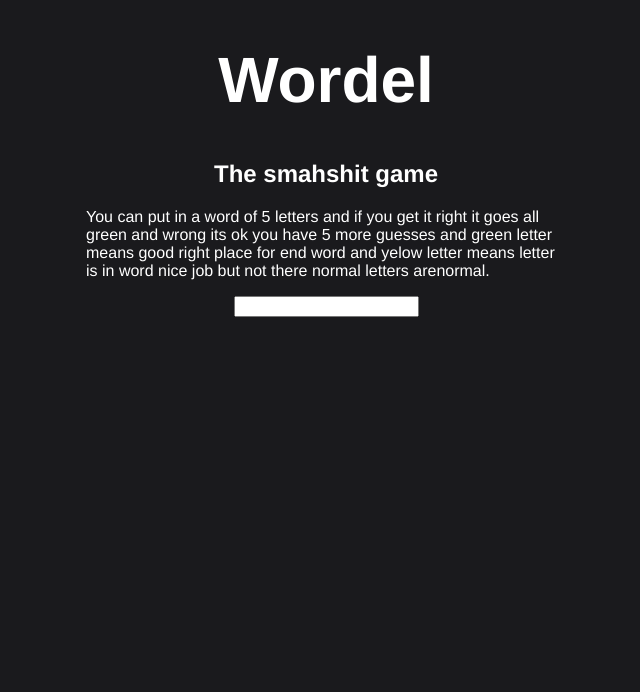
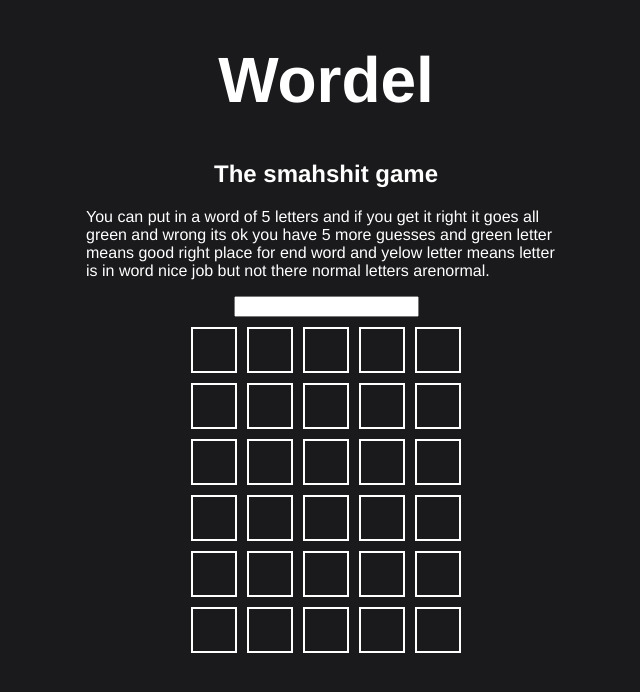
Before and after one commit to rahzekarma/wordle-clone, a PHP site: page /practice.html in a window 1280 px wide. Shown: the top 692 px of the page, without its empty margins (314-954 px from the left). Run offline with PHP 8.4, Linux system fonts and the light colour scheme.

Commit message:
styled table

```diff
--- a/script.js
+++ b/script.js
@@ -5,7 +5,7 @@ import {Dict5Letters} from "./modules/dict.js";
 // const {Dict5Letters} = require("./modules/dict.js");
 
 function checker(a){
-    document.getElementById(attempt + a).innerHTML = document.getElementById("user").value[a];
+    document.getElementById(attempt + a).innerHTML = document.getElementById("user").value[a].toUpperCase();
     if (document.getElementById("user").value[a] == answer[a]){
         document.getElementById(attempt + a).style = "background-color:green";
     }
--- a/styles.css
+++ b/styles.css
@@ -24,8 +24,20 @@ h2 {
     width: 30em;
 }
 
+table {
+    table-layout: fixed;
+    border-spacing: 10px;
+}
+
 td {
     font-family: Helvetica, Arial, sans-serif;
+    font-weight: 700;
+    font-size: 24px;
+    border: 2px solid white;
+    width: 40px;
+    height: 40px;
+    text-align: center;
+
 }
 
 h1, h2, p, td{
```
